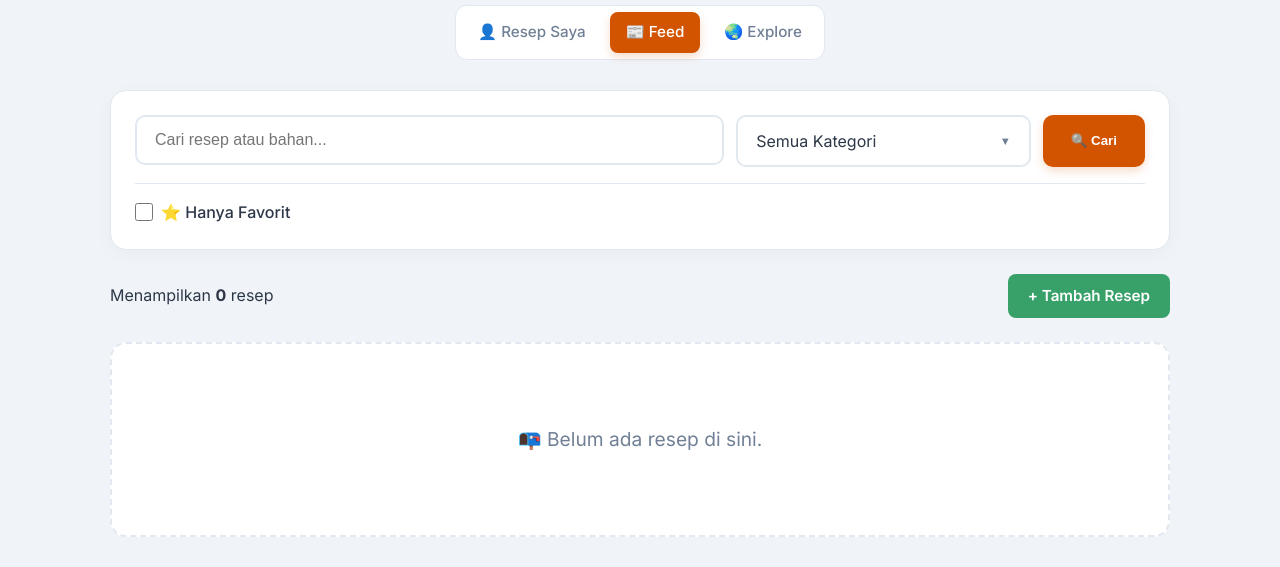
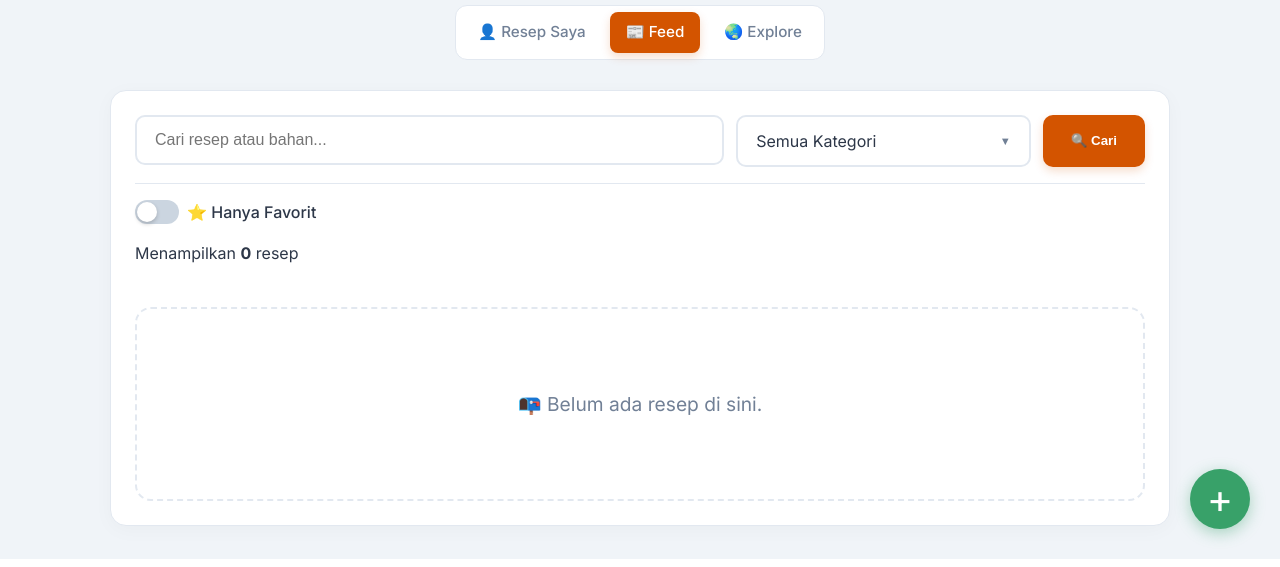
Before and after one commit to KarsaDev314/Saji, a Flask app: page / in a window 1280 px wide. Shown: the part 241-808 px from the top of the page. Run offline with Flask 3, Linux system fonts and the light colour scheme; the visitor is signed in with stand-in values (Sample User, id 1); data comes from the database, SQL or seed files in the repository; data that the repository does not hold is empty.

Commit message:
feat: floating action button (FAB) untuk tambah resep & custom toggle favorit

```diff
--- a/static/style.css
+++ b/static/style.css
@@ -1135,4 +1135,95 @@ html { scroll-behavior: smooth; }
     background: #fff5eb;
     color: var(--primary);
     font-weight: 600;
+}/* ===== CUSTOM TOGGLE SWITCH (HANYA FAVORIT) ===== */
+/* Sembunyiin checkbox asli */
+.toggle-label input[type="checkbox"] {
+    display: none;
 }
+
+.toggle-label {
+    display: flex;
+    align-items: center;
+    gap: 12px;
+    cursor: pointer;
+}
+
+/* Bikin bentuk sakelar */
+.toggle-switch {
+    position: relative;
+    width: 44px;
+    height: 24px;
+    background-color: #cbd5e0; /* Warna abu-abu saat mati */
+    border-radius: 24px;
+    transition: background-color 0.3s;
+    display: inline-block;
+}
+
+/* Bikin bulatan (knob) */
+.toggle-switch::after {
+    content: '';
+    position: absolute;
+    top: 2px;
+    left: 2px;
+    width: 20px;
+    height: 20px;
+    background-color: white;
+    border-radius: 50%;
+    transition: transform 0.3s;
+    box-shadow: 0 2px 4px rgba(0,0,0,0.2);
+}
+
+/* Efek saat dicentang (nyala) */
+.toggle-label input[type="checkbox"]:checked + .toggle-switch {
+    background-color: var(--primary); /* Warna orange Saji */
+}
+
+/* Geser bulatan ke kanan saat dicentang */
+.toggle-label input[type="checkbox"]:checked + .toggle-switch::after {
+    transform: translateX(20px);
+}
+
+.toggle-text {
+    font-weight: 500;
+    color: var(--text-main);
+    user-select: none;
+}/* ===== FLOATING ACTION BUTTON (FAB) ===== */
+.fab-button {
+    position: fixed;
+    bottom: 30px;
+    right: 30px;
+    width: 60px;
+    height: 60px;
+    background-color: var(--success); /* Warna hijau biar beda dari orange brand */
+    color: white;
+    border-radius: 50%;
+    display: flex;
+    align-items: center;
+    justify-content: center;
+    font-size: 2.5rem;
+    font-weight: 300;
+    line-height: 1;
+    text-decoration: none;
+    box-shadow: 0 4px 15px rgba(56, 161, 105, 0.4); /* Shadow hijau */
+    z-index: 1000;
+    transition: transform 0.2s, box-shadow 0.2s, background-color 0.2s;
+}
+
+.fab-button:hover {
+    transform: translateY(-5px) scale(1.05);
+    box-shadow: 0 8px 25px rgba(56, 161, 105, 0.6);
+    background-color: #2f855a; /* Hijau lebih gelap */
+    color: white;
+    text-decoration: none;
+}
+
+/* Sedikit penyesuaian di HP biar gak ketutup jempol */
+@media (max-width: 768px) {
+    .fab-button {
+        bottom: 20px;
+        right: 20px;
+        width: 56px;
+        height: 56px;
+        font-size: 2.2rem;
+    }
+}
--- a/templates/index.html
+++ b/templates/index.html
@@ -52,22 +52,25 @@
             <button type="submit" class="btn-primary">🔍 Cari</button>
         </div>
 
-        <div class="filter-checkbox">
-            <label>
+                <div class="filter-checkbox">
+            <label class="toggle-label">
                 <input type="checkbox" name="favorit" value="1" {% if hanya_favorit %}checked{% endif %}>
-                ⭐ Hanya Favorit
+                <span class="toggle-switch"></span>
+                <span class="toggle-text">⭐ Hanya Favorit</span>
             </label>
             {% if hanya_favorit %}
             <a href="{{ url_for('index', mode=mode) }}" class="reset-link">✕ Reset</a>
             {% endif %}
         </div>
-    </form>
 
     <div class="toolbar">
         <span class="meta">Menampilkan <strong>{{ resep_list|length }}</strong> resep</span>
         {% if current_user.is_authenticated %}
-        <a href="{{ url_for('tambah') }}" class="btn-success">+ Tambah Resep</a>
-        {% endif %}
+    <a href="{{ url_for('tambah') }}" class="fab-button" title="Tambah Resep Baru">
+        +
+    </a>
+    {% endif %}
+
     </div>
 
     {% if resep_list %}
```
